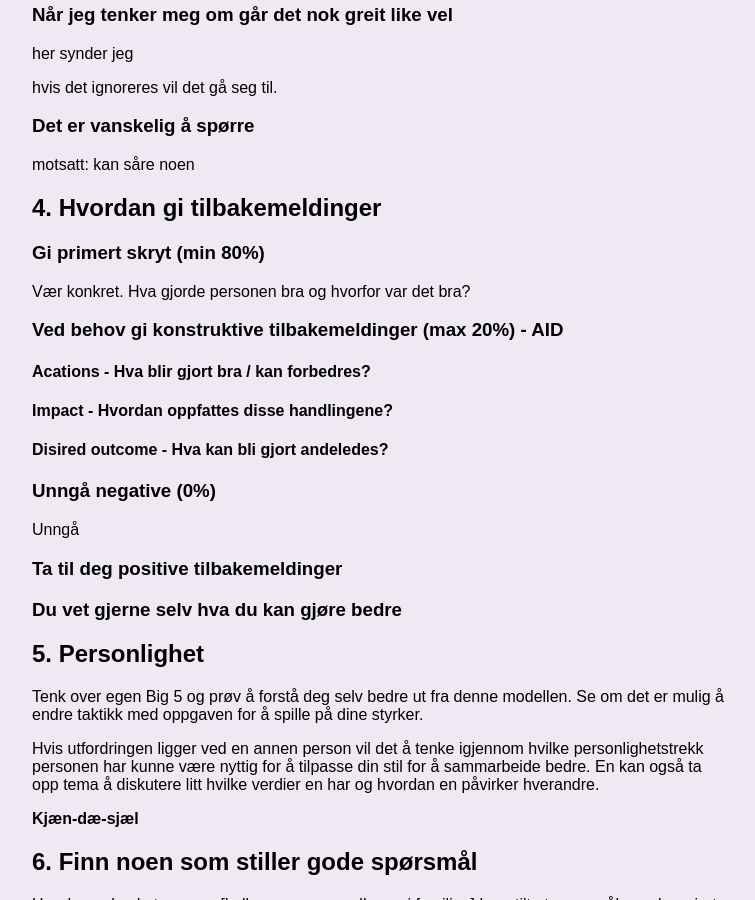
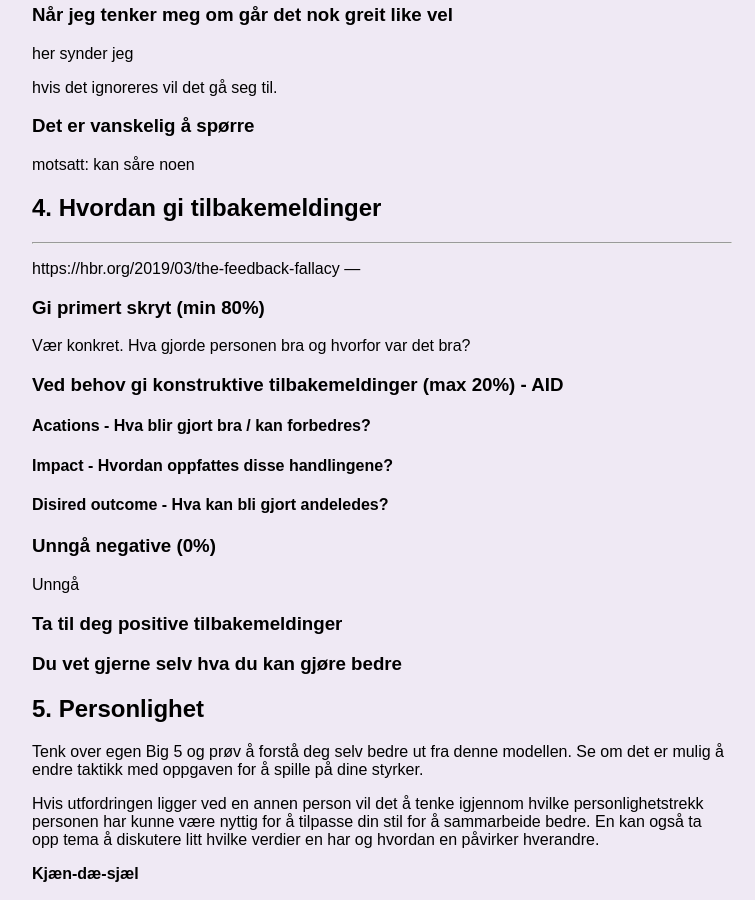
Before and after one commit to dagfs/dagfs.github.io, a Jekyll site: the page built from artikler/hvordan-bli-veiledet.md, in a window 1280 px wide and 900 px high, scrolled down 1381 px. Shown: the whole window, without its empty margins (258-1013 px from the left). Built offline with Jekyll 4.4.1, drawn with Linux system fonts in a browser that asks for light colours; our own code applies the rules of GitHub Pages for plain Markdown files; some of the changed lines change nothing that is shown.

Commit message:
Update hvordan-bli-veiledet.md

```diff
--- a/artikler/hvordan-bli-veiledet.md
+++ b/artikler/hvordan-bli-veiledet.md
@@ -88,6 +88,10 @@ motsatt: kan såre noen
 <!---->
 
 ## 4. Hvordan gi tilbakemeldinger
+
+---
+https://hbr.org/2019/03/the-feedback-fallacy
+---
 
 ### Gi primert skryt (min 80%)
 
```
